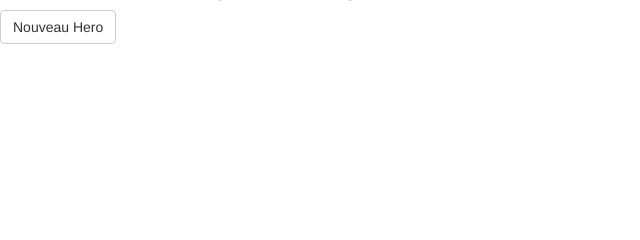
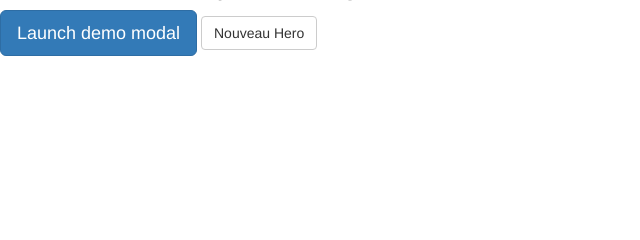
Before and after one commit to 0ck/nazeulberk, a Flask app: template WebRTC/flask/app/templates/zheros.html in a window 1280 px wide. Shown: the part 164-404 px from the top of the page, without its empty margins (0-640 px from the left). Run offline with Flask 2, Linux system fonts and the light colour scheme; the template is opened without the code that fills it, so the values that code supplies are empty; some libraries are stand-ins or nearby versions.

Commit message:
add modal details characters

```diff
--- a/WebRTC/flask/app/templates/zheros.html
+++ b/WebRTC/flask/app/templates/zheros.html
@@ -20,5 +20,28 @@
 	  </div>
 	</div>
     {% endfor %}
+	    <!-- Button trigger modal -->
+	<button type="button" class="btn btn-primary btn-lg" data-toggle="modal" data-target="#myModal">
+	  Launch demo modal
+	</button>
+
+	<!-- Modal -->
+	<div class="modal fade" id="myModal" tabindex="-1" role="dialog" aria-labelledby="myModalLabel" aria-hidden="true">
+	  <div class="modal-dialog">
+	    <div class="modal-content">
+	      <div class="modal-header">
+	        <button type="button" class="close" data-dismiss="modal" aria-label="Close"><span aria-hidden="true">&times;</span></button>
+	        <h4 class="modal-title" id="myModalLabel">Modal title</h4>
+	      </div>
+	      <div class="modal-body">
+	        ...
+	      </div>
+	      <div class="modal-footer">
+	        <button type="button" class="btn btn-default" data-dismiss="modal">Close</button>
+	        <button type="button" class="btn btn-primary">Save changes</button>
+	      </div>
+	    </div>
+	  </div>
+	</div>
 <a class="btn btn-default" href="/newhero" role="button">Nouveau Hero</a>
 {% endblock %}
```
